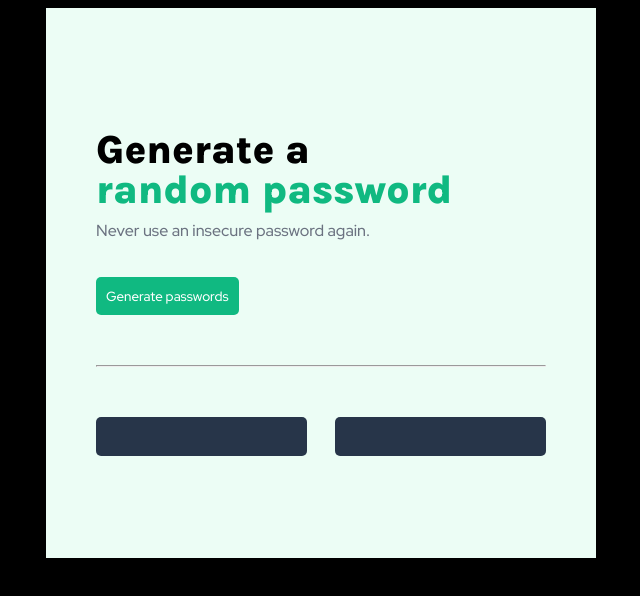
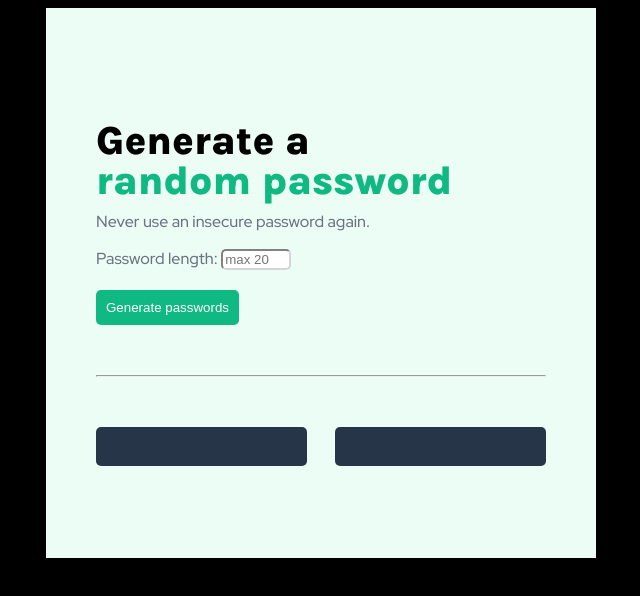
Before and after one commit to Csanty/Password-Generator, a plain HTML site: page index.html in a window 1280 px wide. Shown: the whole page, without its empty margins (319-959 px from the left). Drawn offline with Linux system fonts and the light colour scheme.

Commit message:
Added password length input field.

```diff
--- a/index.html
+++ b/index.html
@@ -15,7 +15,9 @@
         <p id="line1">Generate a</p>
         <p id="line2">random password</p>
         <p id="line3">Never use an insecure password again.</p>
-        <button onclick="genPassword()">Generate passwords</button>
+        <label for"pass-length">Password length:</label>
+        <input type="number" id="pass-length" name="pass-length" placeholder="max 20" min="1" max="20"><br>
+        <button onclick="startGenerator()">Generate passwords</button>
         <hr>
         <div class="results-sec">
             <div id="first-password"></div>
--- a/scripts.js
+++ b/scripts.js
@@ -16,15 +16,22 @@ const characters = ["A","B","C","D","E","F","G","H","I",
 let firstPassword = document.getElementById("first-password");
 let secondPassword = document.getElementById("second-password");
 
-function genPassword () {
+function startGenerator () {
+    const passwordLength = document.getElementById("pass-length").value;
+    const length = Number(passwordLength);
+
+    genPassword(length);
+}
+
+function genPassword (length) {
     firstPassword.textContent = "";
     secondPassword.textContent = "";
 
-    for (let i = 0; i < 15; i++) {
+    for (let i = 0; i < length; i++) {
         let randomIndex = Math.floor(Math.random() * characters.length)
         firstPassword.textContent += characters[randomIndex]
     }
-    for (let i = 0; i < 15; i++) {
+    for (let i = 0; i < length; i++) {
         let randomIndex = Math.floor(Math.random() * characters.length)
         secondPassword.textContent += characters[randomIndex]
     }
--- a/styles.css
+++ b/styles.css
@@ -7,6 +7,10 @@ body {
     justify-content: center;
     background-color: black;
     color: #6B7280;
+    font-family: 'Red Hat Display', sans-serif;
+    font-optical-sizing: auto;
+    font-weight: 500;
+    font-style: normal;
 }
 
 .password-block {
@@ -35,13 +39,6 @@ body {
     margin-bottom: 30px;
 }
 
-#line3, button {
-    font-family: "Red Hat Display", sans-serif;
-    font-optical-sizing: auto;
-    font-weight: 500;
-    font-style: normal;
-}
-
 button {
     background-color: #10B981;
     border-style: none;
@@ -59,6 +56,12 @@ hr {
    color: #D5D4D8;
    margin-top: 50px;
    margin-bottom: 50px;
+}
+
+input {
+    width: 70px;
+    border-radius: 5px;
+    border-color: #D5D4D8;
 }
 
 .results-sec {
```
